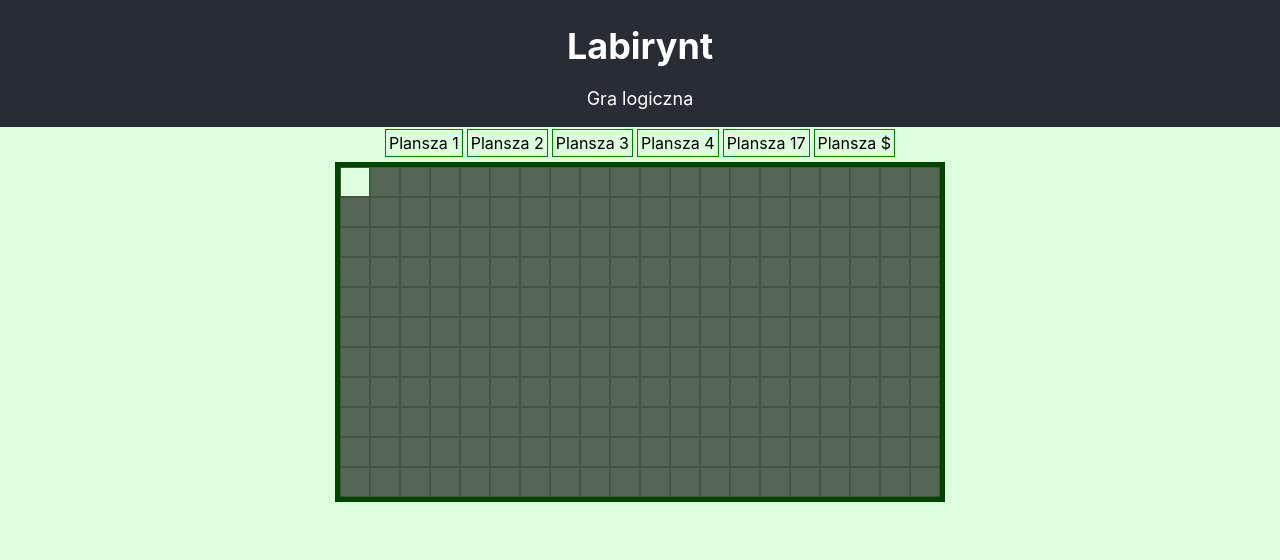
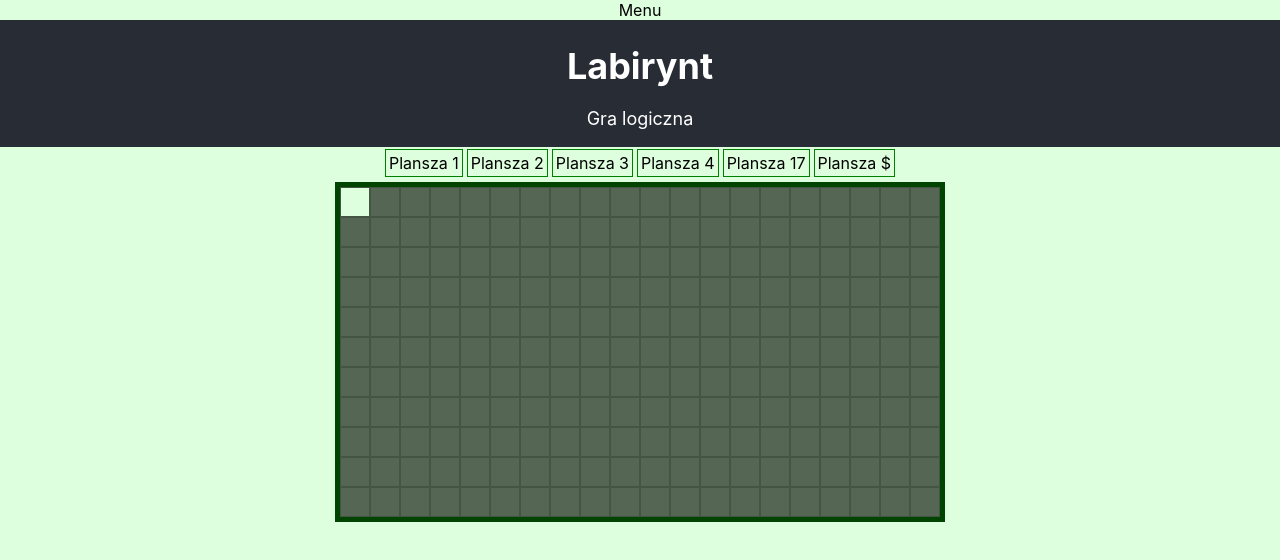
Before and after one commit to pzjp/labirynt, a React (Create React App) app: page /#/gra in a window 1280 px wide. Before the commit this address led to /#/. Shown: the top 560 px of the page. Built offline with nearby package versions, Linux system fonts and the light colour scheme.

Commit message:
+hash router

```diff
--- a/src/App.js
+++ b/src/App.js
@@ -1,38 +1,33 @@
 import React, { Component } from 'react';
-//import logo from './logo.svg';
+import {Route, HashRouter } from "react-router-dom";
+import PlayWindow from "./PlayWindow";
+import InfoWindow from "./InfoWindow";
+import LogWindow from "./LogWindow";
+import StatWindow from "./StatWindow";
+import MainMenu from "./Menu";
 import './App.css';
-import { Board } from './Board';
-import Plansze from './plansze';
 
 class App extends Component {
-  game = null;
-  //appdiv= null;
-  state={ plansza: null };
-  /*
-  componentDidMount()
-  {
-     this.game.generate("ppplgggppppdddddllllgggpppppp");
-  } */
+
+  menu=null;
 
   render() {
-    var levels= Plansze.map((p)=> { let klasa='';
-      if (p.id===this.state.plansza) klasa="active";
-      return (
-      <div key={"Menu,"+p.id} className={klasa} onClick={(e)=> {
-        this.game.generate(p.answer); this.setState({plansza:p.id}); }}>Plansza {p.id}</div>
-    )} );
-    return (
+
+    return (<HashRouter onClick={e => this.menu.hideMenu(e)} >
+
       <div className="App" onKeyPress={(e)=> console.log(e)} >
+        <MainMenu ref={ obj => this.menu= obj } />
         <div className="App-header"><h1>Labirynt</h1>
         <p>Gra logiczna</p></div>
-        <div className="levelList">
-          {levels}
-        </div>
         <div className="App-body">
-        <Board ref={(t)=>{this.game=t;}} />
-        </div>
+            <Route exact path="/login" component={LogWindow}/>
+            <Route path="/info" component={InfoWindow}/>
+            <Route path="/gra" component={PlayWindow}/>
+            <Route path="/stat" component={StatWindow}/>
+         </div>
       </div>
-    );
+
+      </HashRouter>);
   }
 }
 
--- /dev/null
+++ b/src/InfoWindow.js
@@ -0,0 +1,20 @@
+import React, { Component } from "react";
+import './App.css';
+
+class InfoWindow extends Component {
+  render() {
+    return (
+      <div>
+        <h2>O grze</h2>
+        <p>Gra Labirynt jest bardzo prosta w swojej istocie. Chodzi o to, aby
+            przejść przez wszystkie pola stając na każdym dokładnie tyle razy,
+            ile wskazuje podana na polu liczba.</p><p>
+            Klikając myszą możemy przesuwać się na sąsiednie kwadratowe pola.
+            Kliknicie na pole bardziej odległe (ale znajdujące się w tym samym wierszu/kolumnie)
+            przechodzimy od razu kilka kolejnych pól.</p>
+      </div>
+    );
+  }
+}
+
+export default InfoWindow;
--- /dev/null
+++ b/src/LogWindow.js
@@ -0,0 +1,15 @@
+import React, { Component } from "react";
+import './App.css';
+
+class LogWindow extends Component {
+  render() {
+    return (
+      <div className="App">
+        <h2>Logowanie</h2>
+        <p>TODO.</p>
+      </div>
+    );
+  }
+}
+
+export default LogWindow;
--- /dev/null
+++ b/src/Menu.js
@@ -0,0 +1,36 @@
+import React, { Component } from 'react';
+import { NavLink } from "react-router-dom";
+
+//import logo from './logo.svg';
+import './App.css';
+
+class Menu extends Component {
+
+  state={ style: {display:"none"} };
+
+  showMenu(e)
+  {
+    this.setState( {style: {display:"block"} });
+    e.preventDefault();
+  }
+
+  hideMenu()
+  {
+    this.setState( {style: {display:"none"} });
+  }
+
+  render()
+  {
+    return (<div>
+      <div className="TopMenu" onClick={e => this.showMenu(e)}>Menu</div>
+      <div className="Menu" id="menu" style={this.state.style} >
+        <div className="item"><NavLink to="/gra">Graj</NavLink></div>
+        <div className="item"><NavLink to="/login">Zaloguj się</NavLink></div>
+        <div className="item"><NavLink to="/stat">Statystyki</NavLink></div>
+        <div className="item"><NavLink to="/info">Informacja</NavLink></div>
+      </div>
+      </div>);
+  }
+}
+
+export default Menu;
--- /dev/null
+++ b/src/PlayWindow.js
@@ -0,0 +1,31 @@
+import React, { Component } from 'react';
+//import logo from './logo.svg';
+import './App.css';
+import { Board } from './Board';
+import Plansze from './plansze';
+
+class PlayWindow extends Component {
+  game = null;
+  state={ plansza: null };
+
+  render() {
+    var levels= Plansze.map((p)=> { let klasa='';
+      if (p.id===this.state.plansza) klasa="active";
+      return (
+      <div key={"Menu,"+p.id} className={klasa} onClick={(e)=> {
+        this.game.generate(p.answer); this.setState({plansza:p.id}); }}>Plansza {p.id}</div>
+    )} );
+    return (
+      <div className="App" >
+        <div className="levelList">
+          {levels}
+        </div>
+        <div className="App-body">
+        <Board ref={(t)=>{this.game=t;}} />
+        </div>
+      </div>
+    );
+  }
+}
+
+export default PlayWindow;
--- /dev/null
+++ b/src/StatWindow.js
@@ -0,0 +1,15 @@
+import React, { Component } from "react";
+import './App.css';
+
+class StatWindow extends Component {
+  render() {
+    return (
+      <div className="App">
+        <h2>Statystyki</h2>
+        <p>TODO.</p>
+      </div>
+    );
+  }
+}
+
+export default StatWindow;
```
